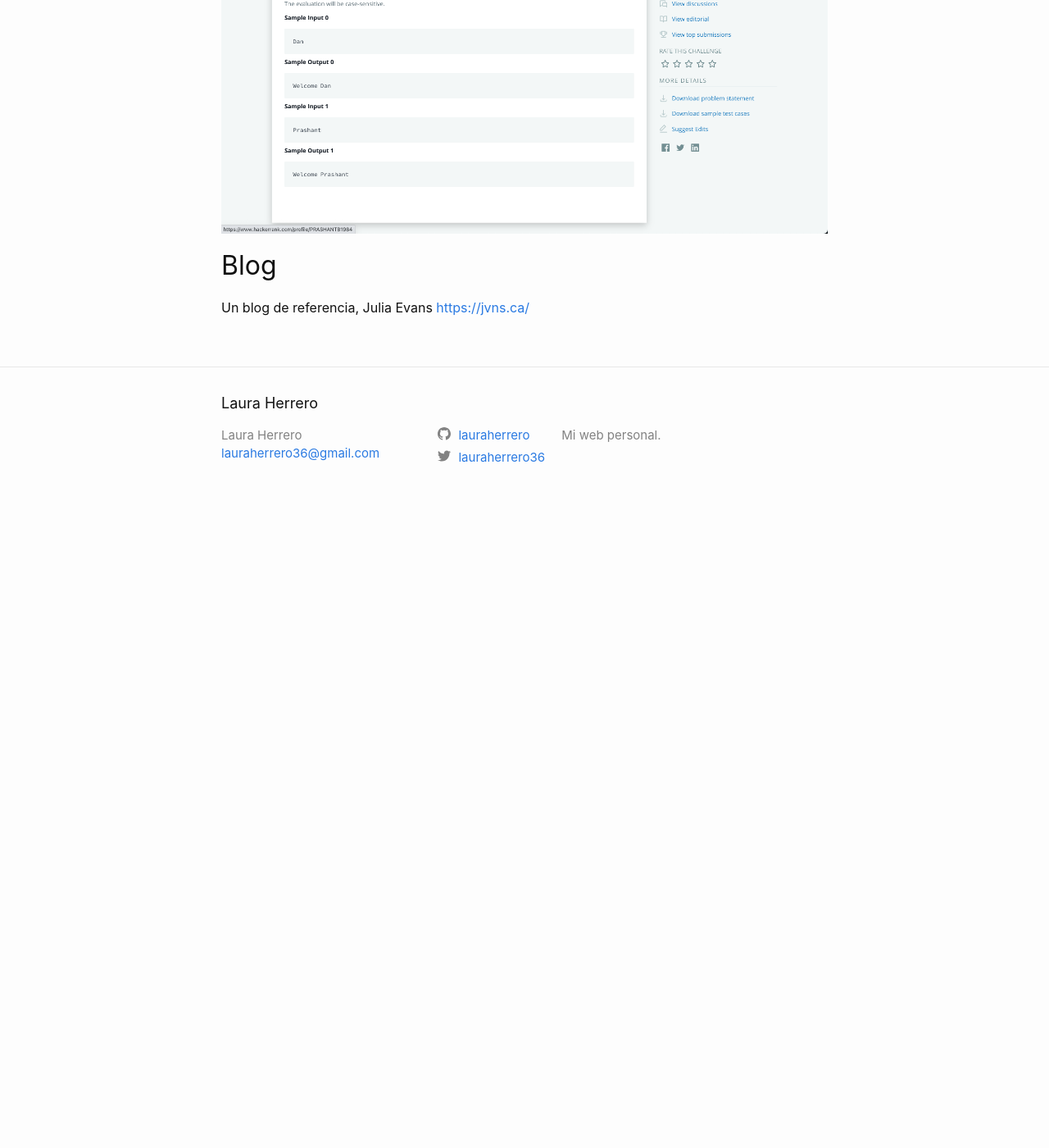
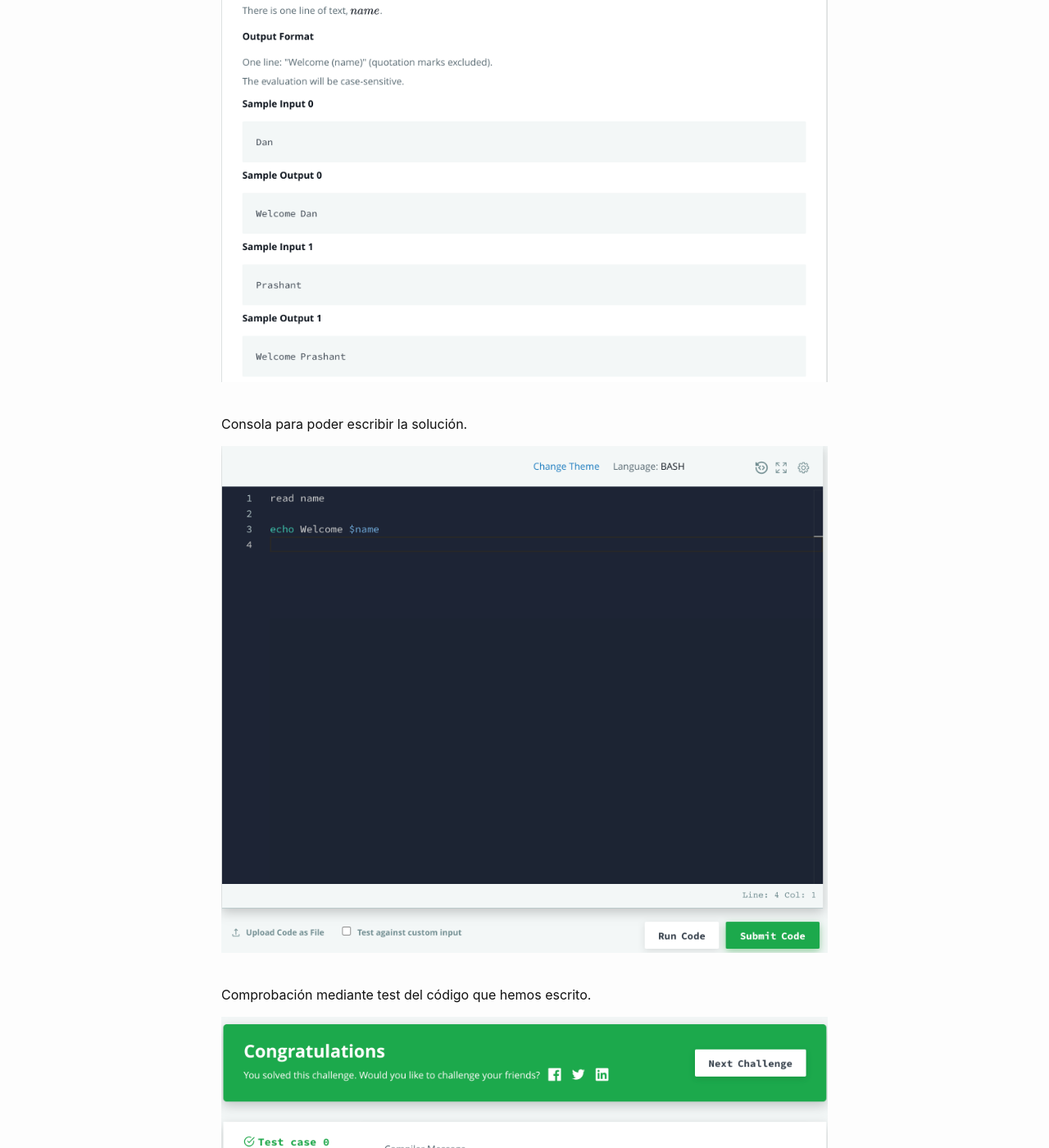
Before and after one commit to lauraherrero/blog, a Jekyll site: the page built from _posts/2021-01-03-apprenticeship-day-3.md, in a window 1280 px wide and 1400 px high, scrolled down 1183 px. Shown: the whole window at 82% size. Built offline with Jekyll 4.4.1, drawn with Linux system fonts in a browser that asks for light colours; before the commit the page ends 1813 px from its top, so only the background shows below that; some of the changed text lies outside the part shown.

Commit message:
Add pictures and description on day 3 post

```diff
--- a/_posts/2021-01-03-apprenticeship-day-3.md
+++ b/_posts/2021-01-03-apprenticeship-day-3.md
@@ -25,7 +25,19 @@ cat laura.txt | head -n 2 – Imprime la dos primeras líneas del fichero.
 
 Una buena página web para poder practicar ejercicios con bash es: <https://www.hackerrank.com/domains/shell/>
 
-![Alt text](/assets/images/hackerrank1.png)
+<br>Instrucciones del problema.
+
+![Alt text](/assets/images/hackerrank2.png)
+
+
+<br> Consola para poder escribir la solución.
+
+![Alt text](/assets/images/hackerrank3.png)
+
+
+<br> Comprobación mediante test del código que hemos escrito.
+
+![Alt text](/assets/images/hackerrank4.png)
 
 ## Blog
 Un blog de referencia, Julia Evans <https://jvns.ca/>
```
